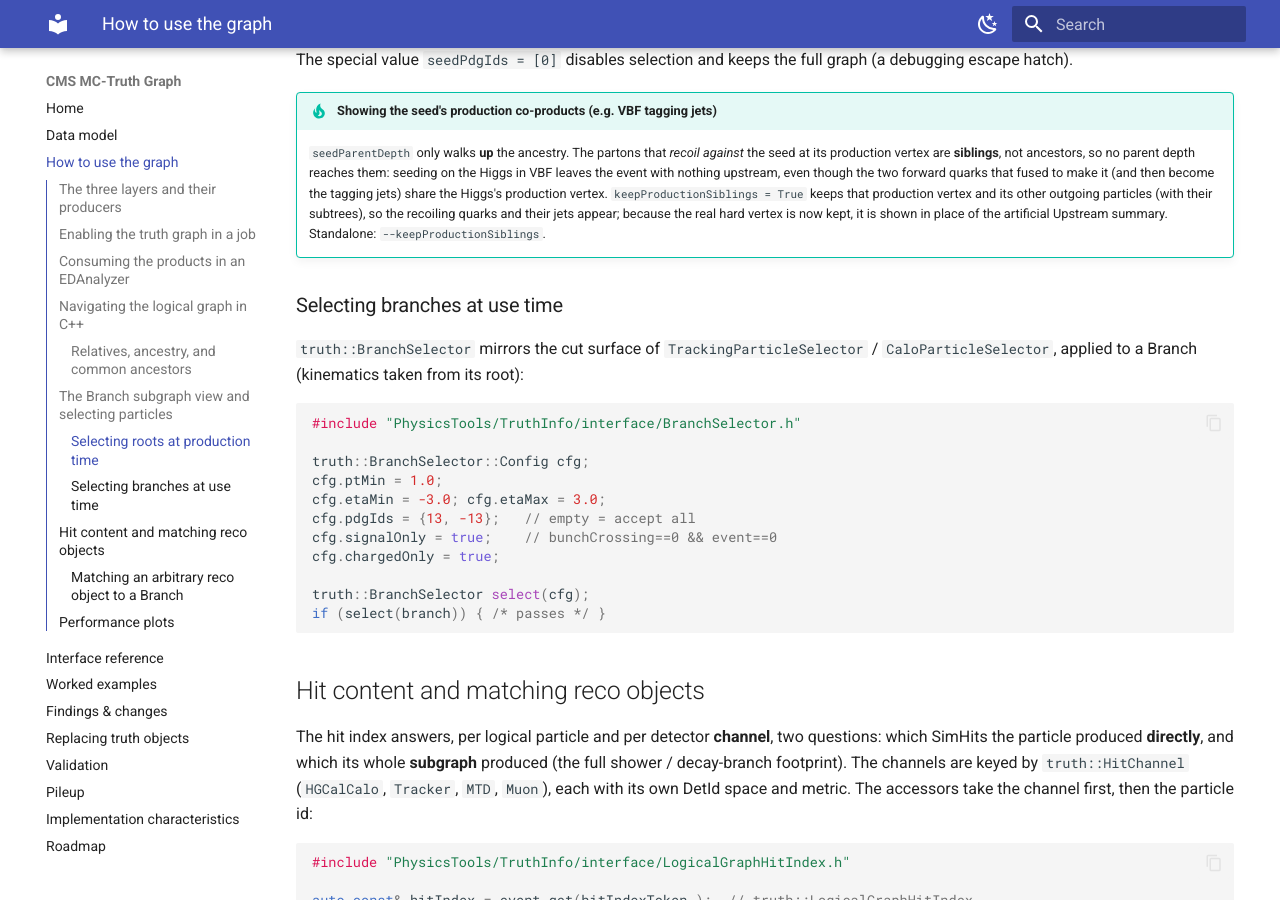
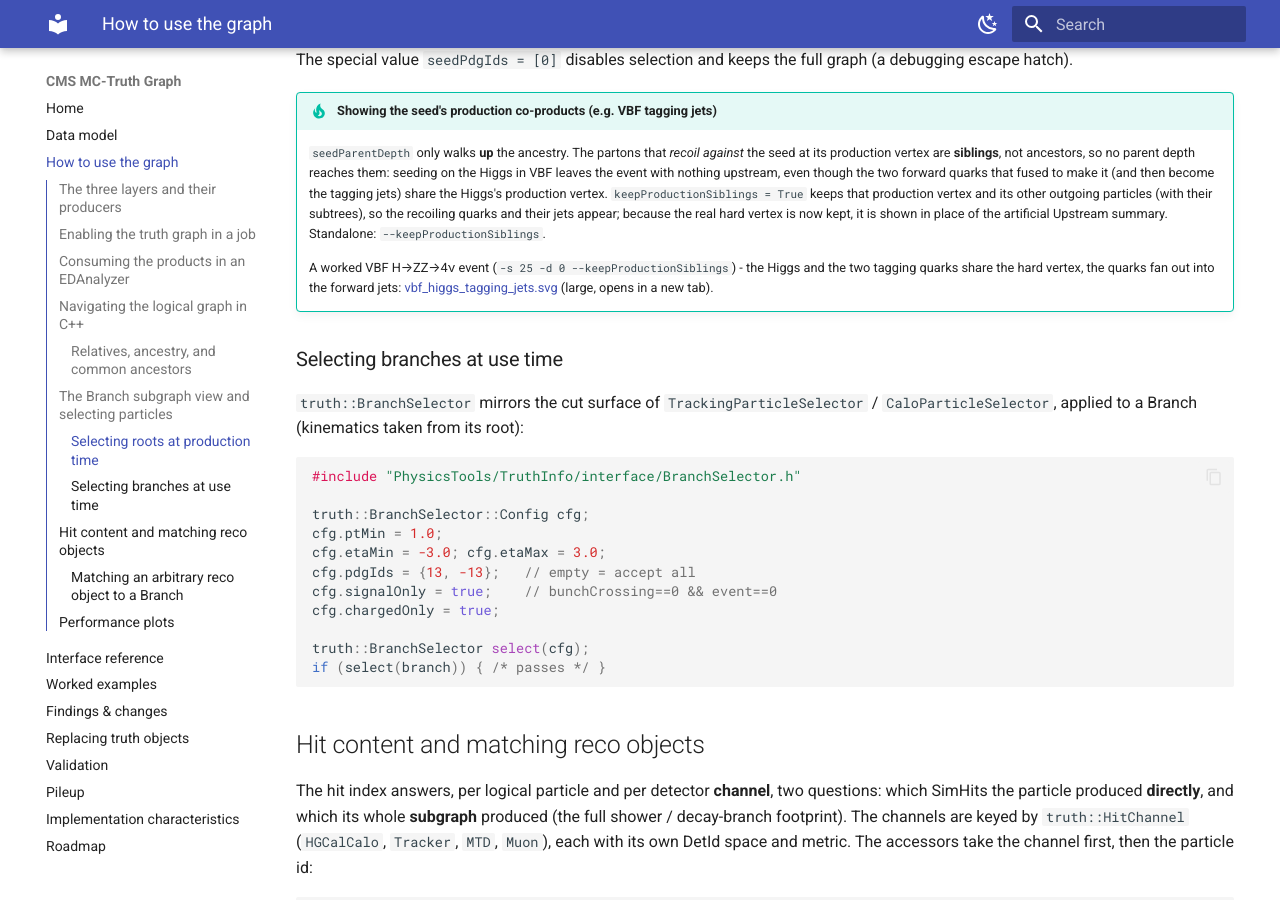
Before and after one commit to felicepantaleo/cms-truth-docs, an MkDocs documentation site: the page built from docs/usage.md, in a window 1280 px wide and 900 px high, scrolled down 5776 px. Built offline with MkDocs 1.6.1 and Material for MkDocs 9.7.7, drawn with Linux system fonts in a browser that asks for light colours.

Commit message:
docs: link the worked VBF tagging-jets event (keepProductionSiblings)

```diff
--- a/docs/usage.md
+++ b/docs/usage.md
@@ -309,6 +309,11 @@ The special value `seedPdgIds = [0]` disables selection and keeps the full graph
     jets appear; because the real hard vertex is now kept, it is shown in place of
     the artificial Upstream summary. Standalone: `--keepProductionSiblings`.
 
+    A worked VBF H→ZZ→4ν event (`-s 25 -d 0 --keepProductionSiblings`) - the Higgs
+    and the two tagging quarks share the hard vertex, the quarks fan out into the
+    forward jets: [vbf_higgs_tagging_jets.svg](img/vbf_higgs_tagging_jets.svg)
+    (large, opens in a new tab).
+
 ### Selecting branches at use time
 
 `truth::BranchSelector` mirrors the cut surface of `TrackingParticleSelector` /
```
Also changed, not shown: 1 other file.
